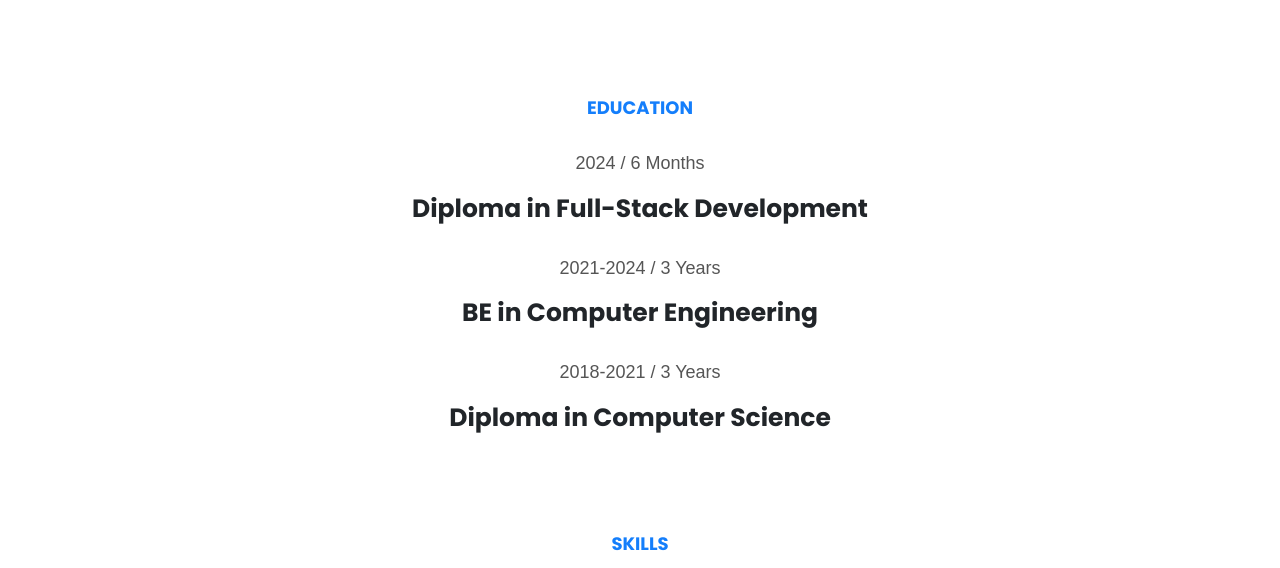
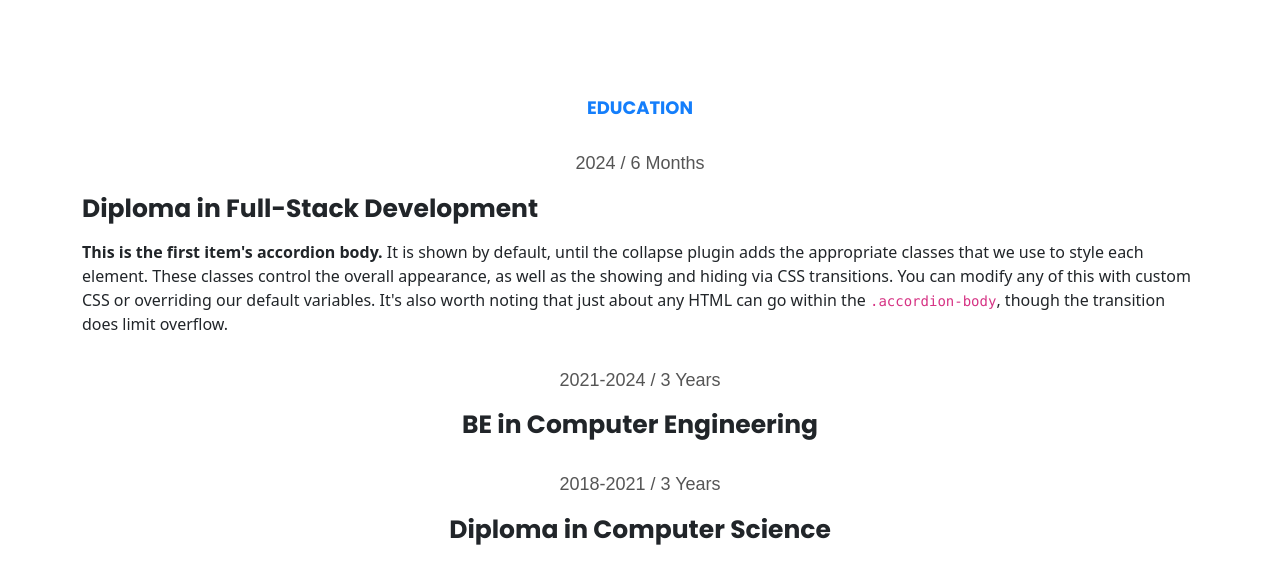
Before and after one commit to PrathameshAdinawar/Personal-Portfolio, a plain HTML site: page Portfolio/index.html in a window 1280 px wide. Shown: the part 813-1381 px from the top of the page. Drawn offline with nearby package versions, Linux system fonts and the light colour scheme.

Commit message:
accordian

```diff
--- a/Portfolio/css/style.css
+++ b/Portfolio/css/style.css
@@ -66,6 +66,7 @@
 
 .spc{
     margin-top: 100px;
+
 }
 
 .about{
--- a/Portfolio/index.html
+++ b/Portfolio/index.html
@@ -27,7 +27,8 @@
                     <div class="offcanvas-header">
                         <h5 class="offcanvas-title" id="offcanvasRightLabel">
                             <div class="w-75">
-                                <img src=" img/illustrations/logo2.png" alt="" class="logo" style="height: 14px; margin:0px;">
+                                <img src=" img/illustrations/logo2.png" alt="" class="logo"
+                                    style="height: 14px; margin:0px;">
                             </div>
                         </h5>
                         <button type="button" class="btn-close" data-bs-dismiss="offcanvas" aria-label="Close"></button>
@@ -74,11 +75,12 @@
         </div>
     </section>
 
-    <section >
+    <section>
         <div class="spc container">
             <H3 class="about f3">About me</H3>
             <p class="am1 f1">Full-Stack Developer <br> based in Hadapsar, Pune</p>
-        <p class="intro f2">Hey, my name is Prathamesh, and I'm a Full-Stack Developer. My passion is to create and develop a clean Websites for my users.</p>
+            <p class="intro f2">Hey, my name is Prathamesh, and I'm a Full-Stack Developer. My passion is to create and
+                develop a clean Websites for my users.</p>
             <!-- <p class="intro f2">My main stack currently is</p> -->
             <!-- <div class="d-flex justify-content-evenly mt-3">
             <img src="img/illustrations/html.png" alt="" class="imgs">
@@ -93,14 +95,36 @@
     <section>
         <div class="spc container">
             <h3 class="about f3">Education</h3>
-            <p class="intro f2" style="margin-top: 30px;"">2024 / 6 Months</p>
-            <p class="am1 f1 " ">Diploma in Full-Stack Development</p>
+
+            <p class="intro f2" style="margin-top: 30px;">2024 / 6 Months</p>
+            <div class="accordion-item">
+                <h2 class="accordion-header">
+                    <button class="accordion-button" type="button" data-bs-toggle="collapse"
+                        data-bs-target="#panelsStayOpen-collapseOne" aria-expanded="true"
+                        aria-controls="panelsStayOpen-collapseOne">
+
+                        <p class=" am1 f1 " >Diploma in Full-Stack Development</p>
+
+                    </button>
+                </h2>
+                <div id="panelsStayOpen-collapseOne" class="accordion-collapse collapse show">
+                    <div class="accordion-body">
+                        <strong>This is the first item's accordion body.</strong> It is shown by default, until the
+                        collapse plugin adds the appropriate classes that we use to style each element. These classes
+                        control the overall appearance, as well as the showing and hiding via CSS transitions. You can
+                        modify any of this with custom CSS or overriding our default variables. It's also worth noting
+                        that just about any HTML can go within the <code>.accordion-body</code>, though the transition
+                        does limit overflow.
+                    </div>
+                </div>
+            </div>
+
 
             <p class="intro f2" style="margin-top: 30px;"">2021-2024 / 3 Years</p>
-            <p class="am1 f1 " ">BE in Computer Engineering</p>
+            <p class=" am1 f1 " ">BE in Computer Engineering</p>
 
             <p class="intro f2" style="margin-top: 30px;"">2018-2021 / 3 Years</p>
-            <p class="am1 f1 " ">Diploma in Computer Science</p>
+            <p class=" am1 f1 " ">Diploma in Computer Science</p>
         </div>
     </section>
 
```
Lines whose indentation alone changed are shown as unchanged.
